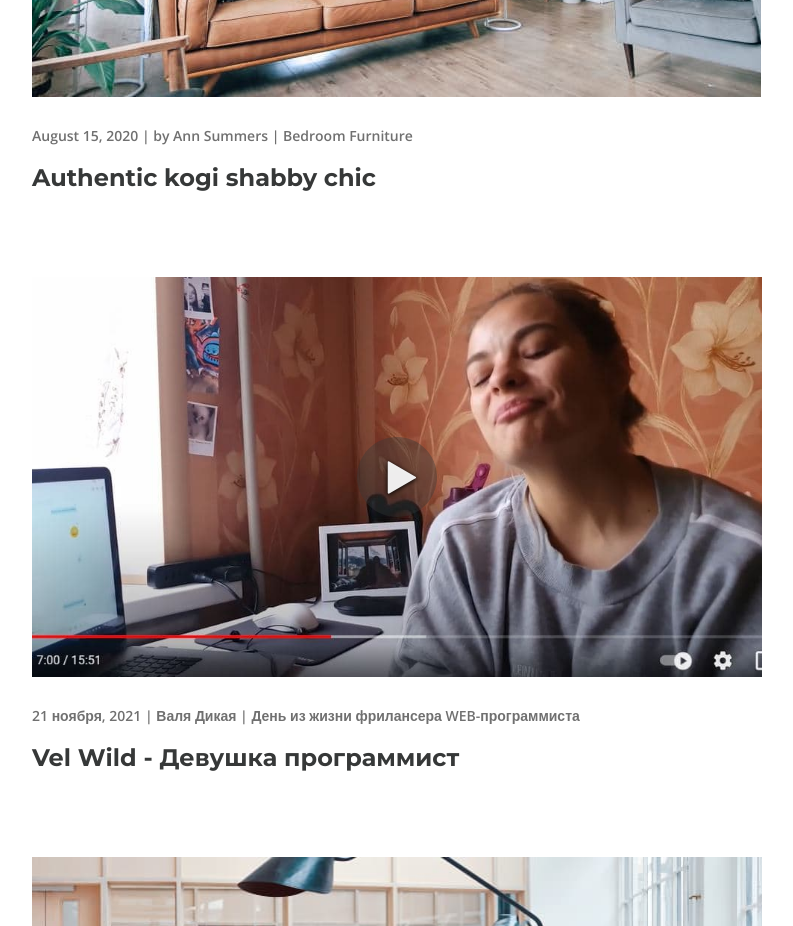
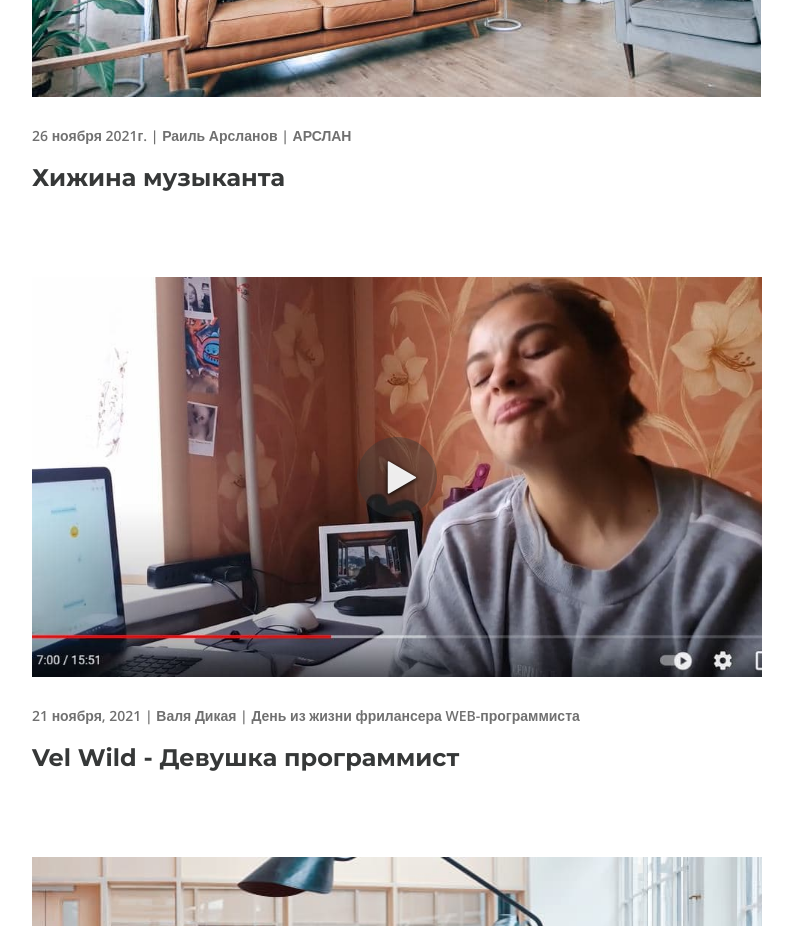
Before and after one commit to sereja-s/SiteMebel, a plain HTML site: page blog.html in a window 1280 px wide. Shown: the part 1600-2526 px from the top of the page, without its empty margins (53-846 px from the left). Drawn offline with nearby package versions, Linux system fonts and the light colour scheme.

Commit message:
ГОТОВО

```diff
--- a/blog.html
+++ b/blog.html
@@ -127,12 +127,12 @@
 									</a>
 								</div>
 								<div class="blog__item-info">
-									<span class="blog__item-date">August 15, 2020</span> |
-									<a href="" class="blog__item-author">by Ann Summers</a> |
-									<a href="" class="blog__item-theme">Bedroom Furniture</a>
+									<span class="blog__item-date">26 ноября 2021г.</span> |
+									<a href="" class="blog__item-author">Раиль Арсланов</a> |
+									<a href="" class="blog__item-theme">АРСЛАН</a>
 								</div>
 								<a href="#" class="blog__item-link">
-									<h3 class="blog__item-title">Authentic kogi shabby chic</h3>
+									<h3 class="blog__item-title">Хижина музыканта</h3>
 								</a>
 							</div>
 							<div class="blog__item article-popup">
```
